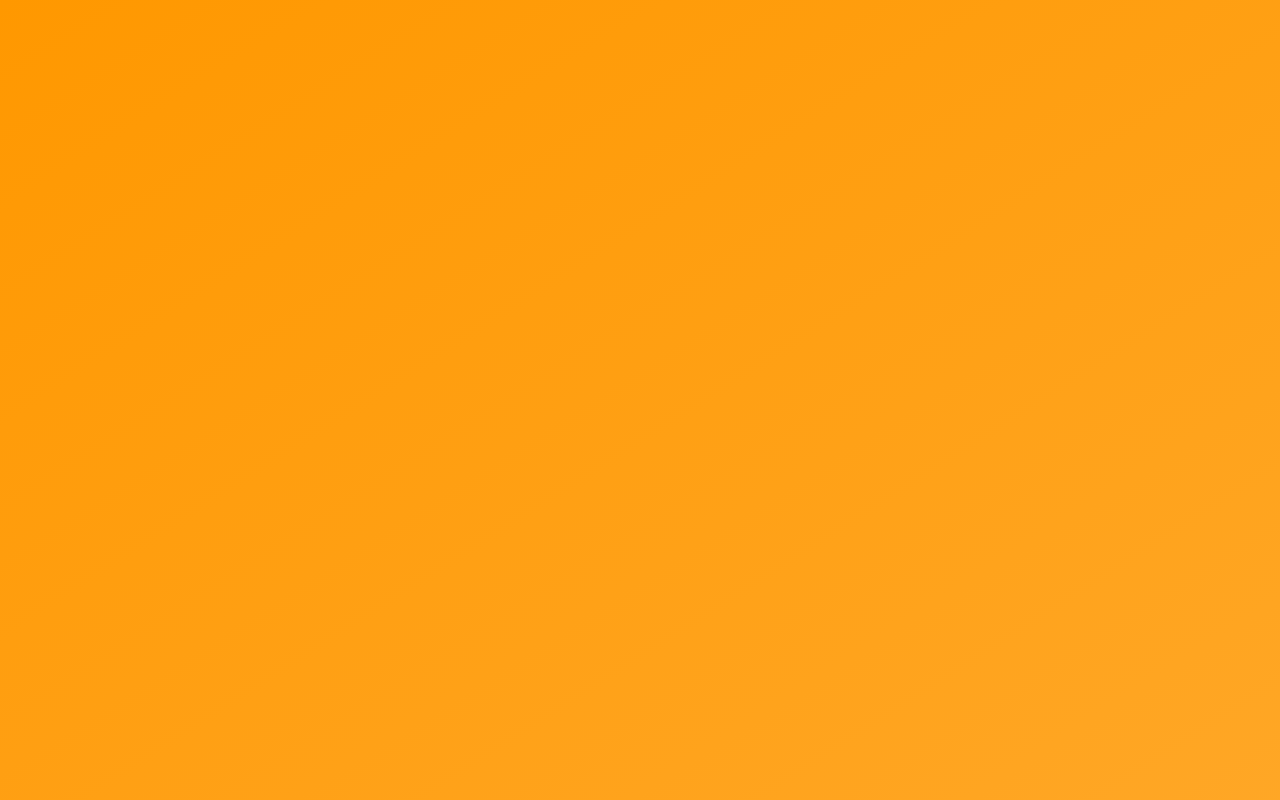
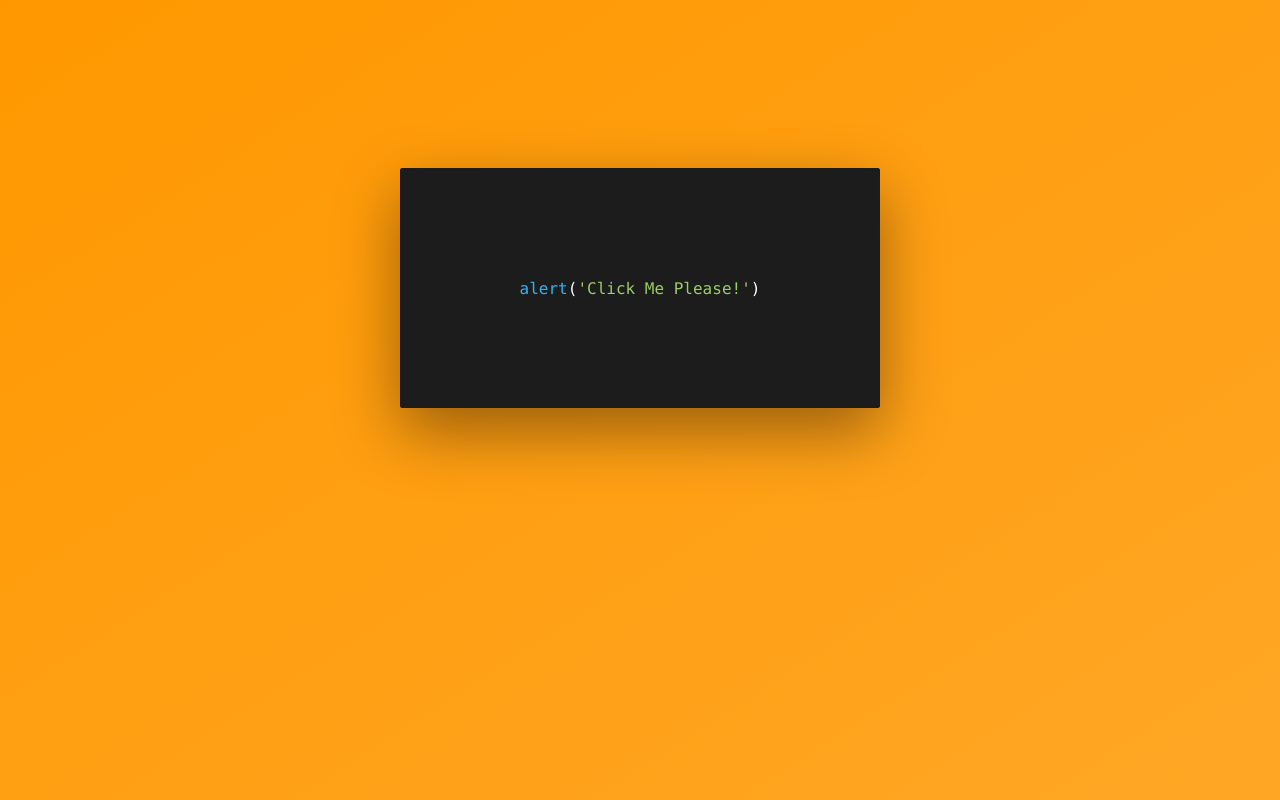
Before and after one commit to fsawma1/fsawma1.github.io, a plain HTML site: page index.html in a window 1280 px wide. Shown: the top 800 px of the page. Drawn offline with Linux system fonts and the light colour scheme.

Commit message:
Update style.css

```diff
--- a/style.css
+++ b/style.css
@@ -36,8 +36,8 @@ body {
 
 .card {
     perspective: 150rem;
-    height: 100rem;
-    width: 100rem;
+    height: 30rem;
+    width: 30rem;
     position: relative;
 }
 
```
